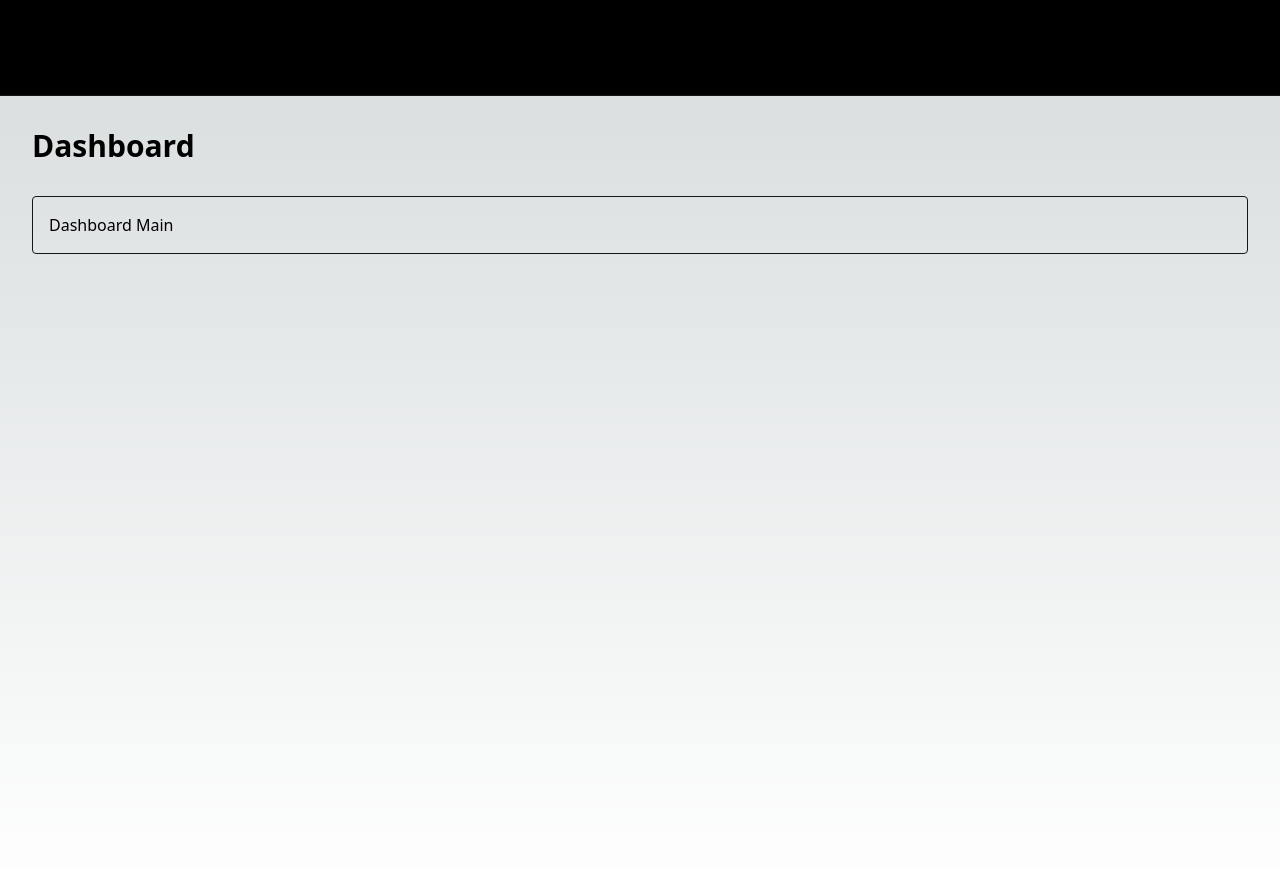
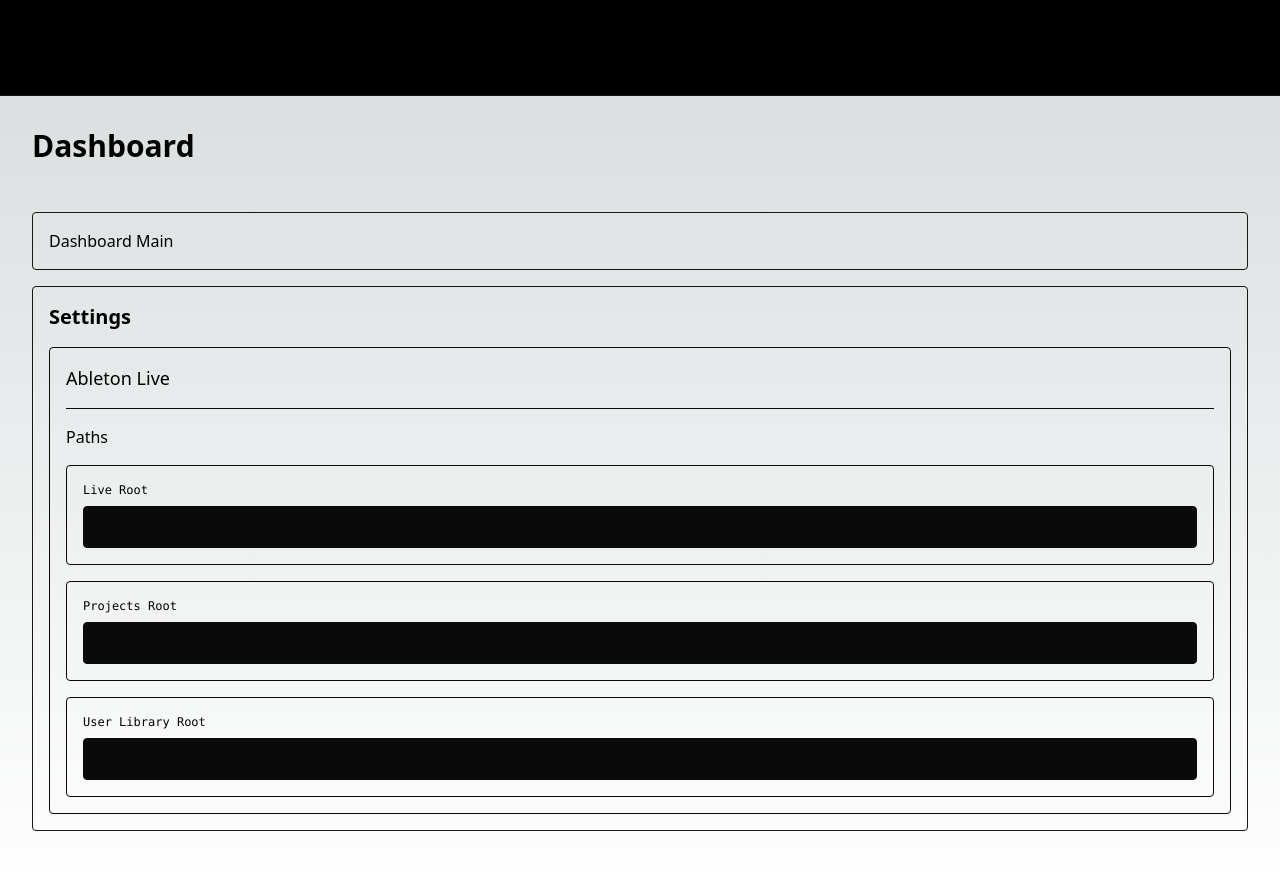
Before and after one commit to kalynbeach/wave-dex, a Next.js app: page /dashboard in a window 1280 px wide. Shown: the top 870 px of the page. Built offline with nearby package versions, Linux system fonts and the light colour scheme.

Commit message:
add initial Settings components

```diff
--- a/src/app/dashboard/page.tsx
+++ b/src/app/dashboard/page.tsx
@@ -1,10 +1,12 @@
 import DashboardMain from './DashboardMain'
+import Settings from '@/components/Settings'
 
 export default function Dashboard() {
   return (
-    <main className="min-h-screen p-8 flex flex-col">
-      <h1 className="mb-8 text-3xl font-bold">Dashboard</h1>
+    <main className='min-h-screen p-8 flex flex-col gap-4'>
+      <h1 className='mb-8 text-3xl font-bold'>Dashboard</h1>
       <DashboardMain />
+      <Settings />
     </main>
   )
 }
--- /dev/null
+++ b/src/components/LiveSettings.tsx
@@ -0,0 +1,22 @@
+import PathSetting from './PathSetting'
+
+export default function LiveSettings() {
+  return (
+    <div className='p-4 border rounded border-neutral-950 flex flex-col justify-between gap-4'>
+      <span className='text-lg pb-4 border-b border-neutral-950'>
+        Ableton Live
+      </span>
+      <section className='flex flex-col justify-between gap-4'>
+        <span className=''>
+          Paths
+        </span>
+        {/* - Live root path */}
+        <PathSetting label='Live Root' />
+        {/* - Projects root path */}
+        <PathSetting label='Projects Root' />
+        {/* - User Library root path */}
+        <PathSetting label='User Library Root' />
+      </section>
+    </div>
+  )
+}
--- /dev/null
+++ b/src/components/PathSetting.tsx
@@ -0,0 +1,28 @@
+'use client'
+
+import { useState } from 'react'
+
+type Props = {
+  label: string
+}
+
+export default function PathSetting({ label }: Props) {
+  const [path, setPath] = useState('')
+
+  function handleChange(value: string) {
+    console.log(`[PathSetting] handleChange:`, value)
+    setPath(value)
+  }
+
+  return (
+    <div className='p-4 flex flex-col gap-2 border rounded border-neutral-950'>
+      <span className='text-xs font-mono'>{label}</span>
+      <input
+        type='text'
+        value={path}
+        onChange={e => handleChange(e.target.value)}
+        className='p-2 bg-neutral-950 border rounded border-neutral-950 transition focus-visible:outline-none focus-visible:border-neutral-700'
+      />
+    </div>
+  )
+}
--- /dev/null
+++ b/src/components/Settings.tsx
@@ -0,0 +1,11 @@
+import LiveSettings from './LiveSettings'
+
+export default function Settings() {
+  return (
+    <div className='w-full p-4 flex flex-col justify-between gap-4 border rounded border-neutral-900'>
+      <span className='text-xl font-bold'>Settings</span>
+      {/* Path Settings */}
+      <LiveSettings />
+    </div>
+  )
+}
```
Also changed, not shown: src/app/live/page.tsx (+10 -1 lines).
